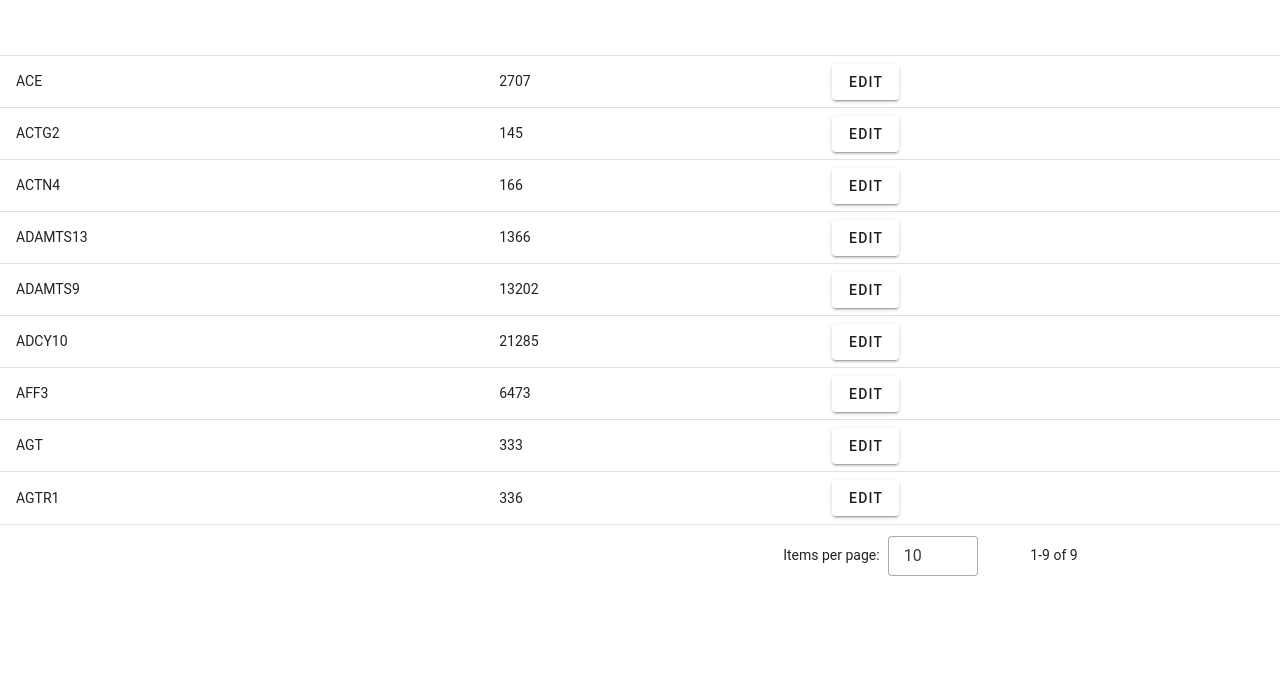
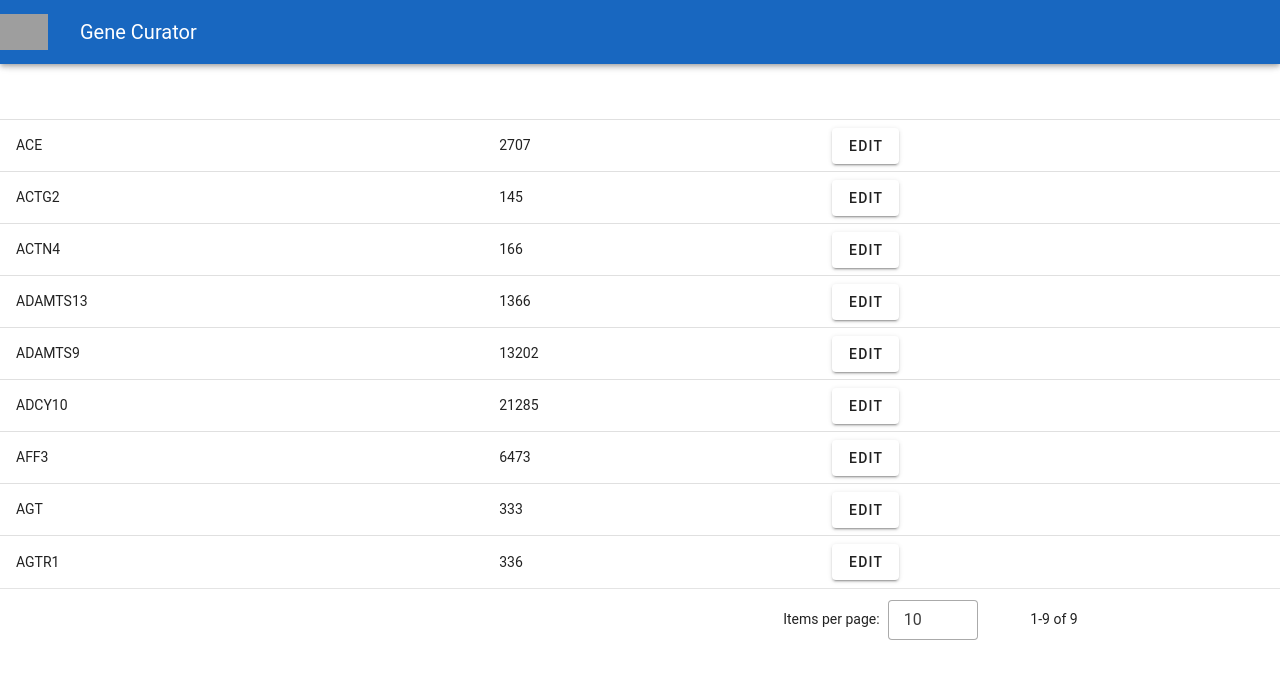
Before and after one commit to halbritter-lab/gene-curator, a Vue app: page / in a window 1280 px wide. Shown: the top 678 px of the page. Built offline with nearby package versions, Linux system fonts and the light colour scheme; grey boxes are pictures that could not be loaded.

Commit message:
feat: add logo

```diff
--- a/src/App.vue
+++ b/src/App.vue
@@ -1,5 +1,22 @@
 <template>
   <v-app>
+    <!-- App bar -->
+    <v-app-bar app color="primary" dark>
+      <!-- Logo Image -->
+      <v-img
+        src="logo.png"
+        class="mr-3"
+        contain
+        max-height="48"
+        max-width="48"
+      ></v-img>
+
+      <!-- App Title -->
+      <v-toolbar-title>Gene Curator</v-toolbar-title>
+      <!-- Add more toolbar items here as needed -->
+    </v-app-bar>
+
+    <!-- Main content -->
     <v-main>
       <DataDisplayTable/>
     </v-main>
@@ -18,4 +35,5 @@ export default {
 </script>
 
 <style>
+/* Add any additional styles here */
 </style>
```
Also changed, not shown: public/img/logo.png (added).
